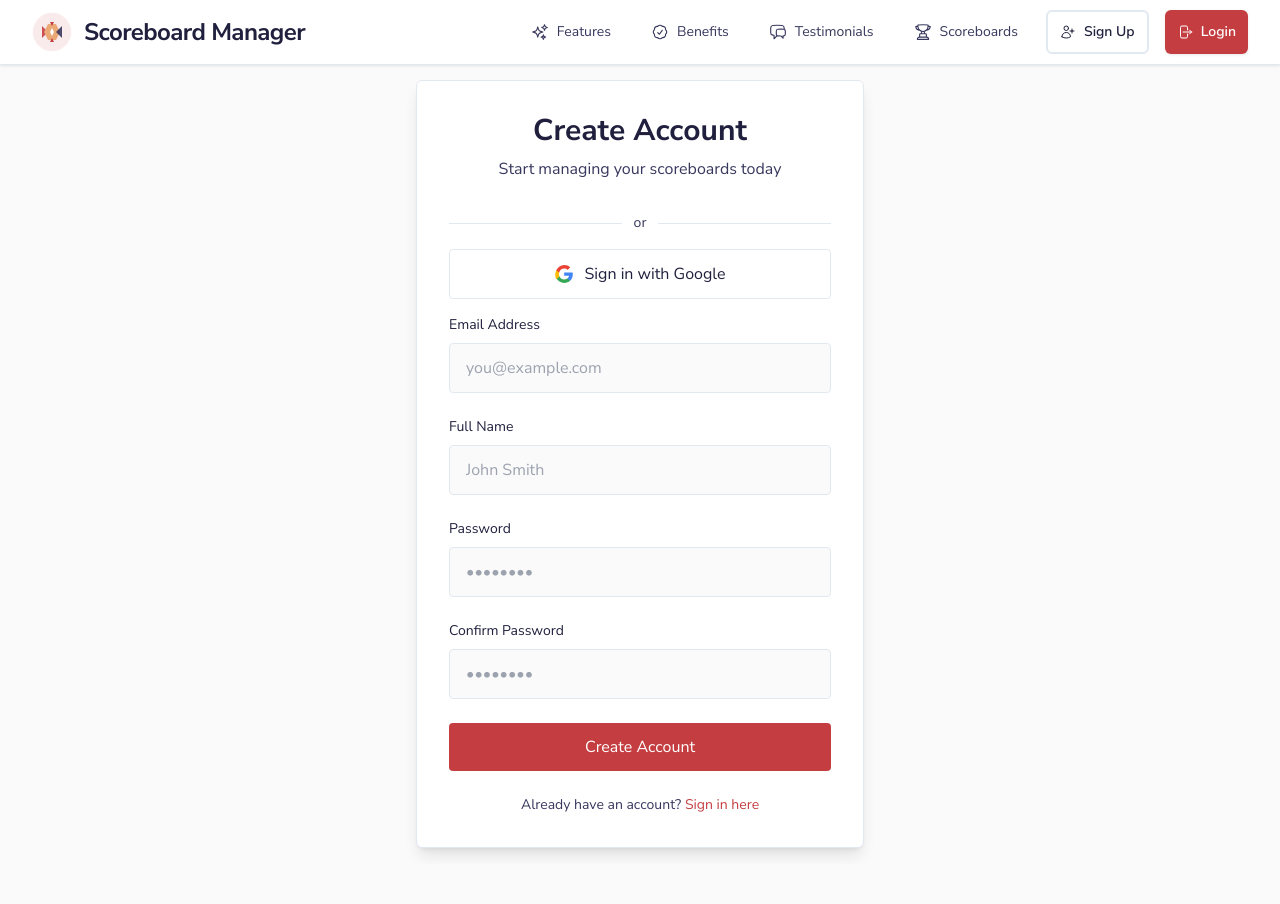
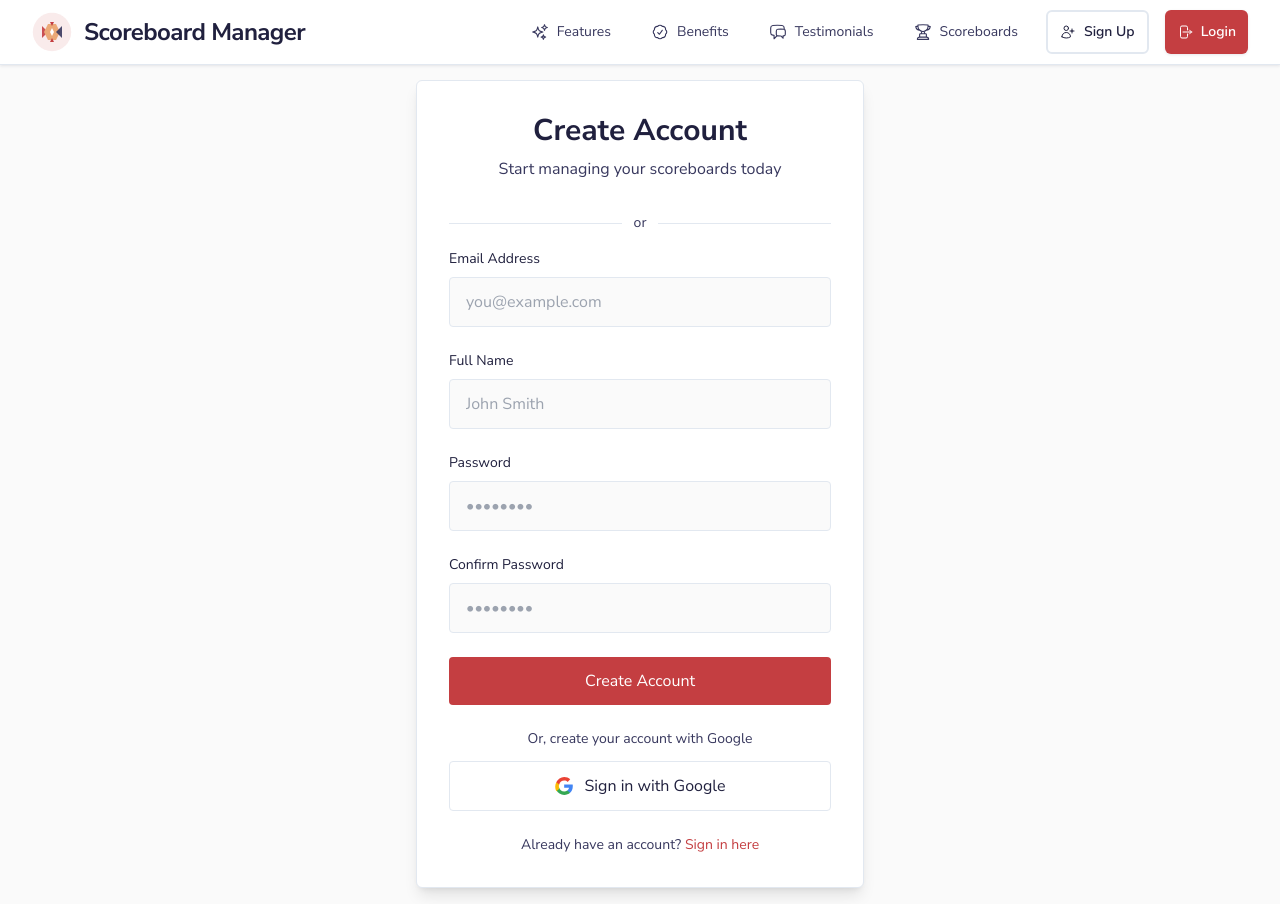
Before and after one commit to gmlupatelli/scoreboard_manager, a Next.js app: page /register in a window 1280 px wide. Before the commit the page ends 864 px from the top, so only its background shows below. Built offline with nearby package versions, Linux system fonts and the light colour scheme; no server answers; the database is empty.

Commit message:
feat(auth): hide One‑Tap on register; add Create account with Google below manual form + tests/docs

```diff
--- a/src/app/register/page.tsx
+++ b/src/app/register/page.tsx
@@ -7,7 +7,6 @@ import { useAuth } from '@/contexts/AuthContext';
 import { useTimeoutRef } from '@/hooks';
 import Header from '@/components/common/Header';
 import GoogleSignInButton from '@/components/auth/GoogleSignInButton';
-import GoogleOneTap from '@/components/auth/GoogleOneTap';
 import Icon from '@/components/ui/AppIcon';
 
 interface SystemSettings {
@@ -181,19 +180,15 @@ export default function RegisterPage() {
               Start managing your scoreboards today
             </p>
 
+            {/* Show the manual registration form first (the "or" separator indicates the other option below) */}
             {(isPublicRegistrationAllowed || hasValidInvitation) && (
-              <>
               <div className="mb-4">
                 <div className="flex items-center gap-3">
                   <hr className="flex-1 border-border" />
                   <div className="text-sm text-muted-foreground">or</div>
                   <hr className="flex-1 border-border" />
                 </div>
-                  <div className="mt-4">
-                    <GoogleSignInButton />
               </div>
-                </div>
-              </>
             )}
 
             {!isPublicRegistrationAllowed && !hasValidInvitation && (
@@ -340,6 +335,14 @@ export default function RegisterPage() {
               )}
             </form>
 
+            {/* Google sign-up option goes below the manual form */}
+            {(isPublicRegistrationAllowed || hasValidInvitation) && (
+              <div className="mt-6 text-center">
+                <p className="text-sm text-muted-foreground mb-3">Or, create your account with Google</p>
+                <GoogleSignInButton variant="signup" />
+              </div>
+            )}
+
             <div className="mt-6 text-center text-sm">
               <p className="text-muted-foreground">
                 Already have an account?{' '}
```
Also changed, not shown: 2 other files (tests, documents, lock files or other folders). Lines whose indentation alone changed are shown as unchanged.
